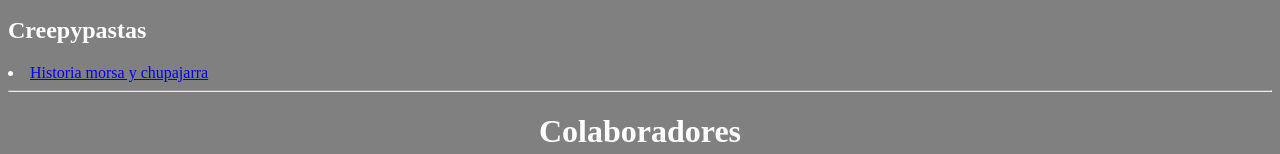
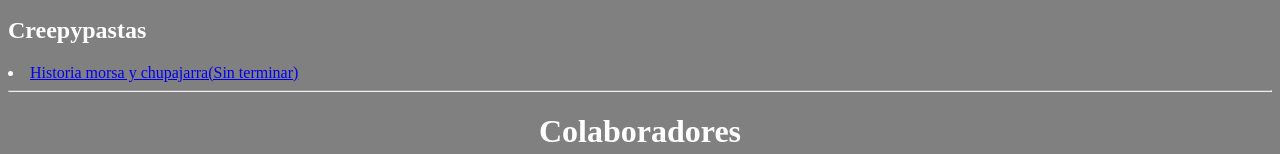
Before and after one commit to Reserath/Reserath.github.io, a plain HTML site: page index.html in a window 1280 px wide. Shown: the part 259-413 px from the top of the page. Drawn offline with Linux system fonts and the light colour scheme.

Commit message:
pequeño ajuste pagina inicio

```diff
--- a/index.html
+++ b/index.html
@@ -18,7 +18,7 @@ Las historias que contare a travez de otras secciones de mi Blog son llamadas o
 </p>
 <h2>Creepypastas</H2>
 <li>
-<a href="index1.html"> Historia morsa y chupajarra </a>
+<a href="index1.html"> Historia morsa y chupajarra(Sin terminar) </a>
 </li>
 <hr>
 <center> <h1>Colaboradores<h1> </center>
```
